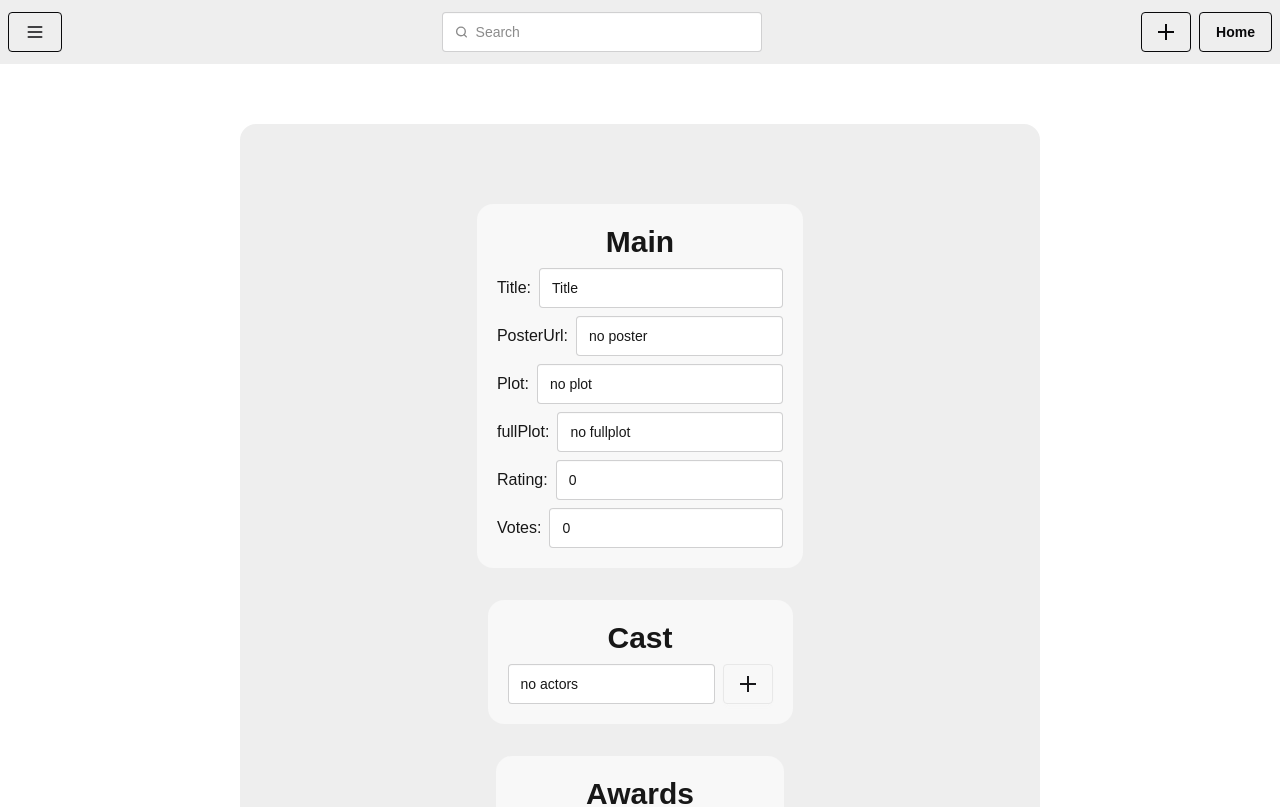
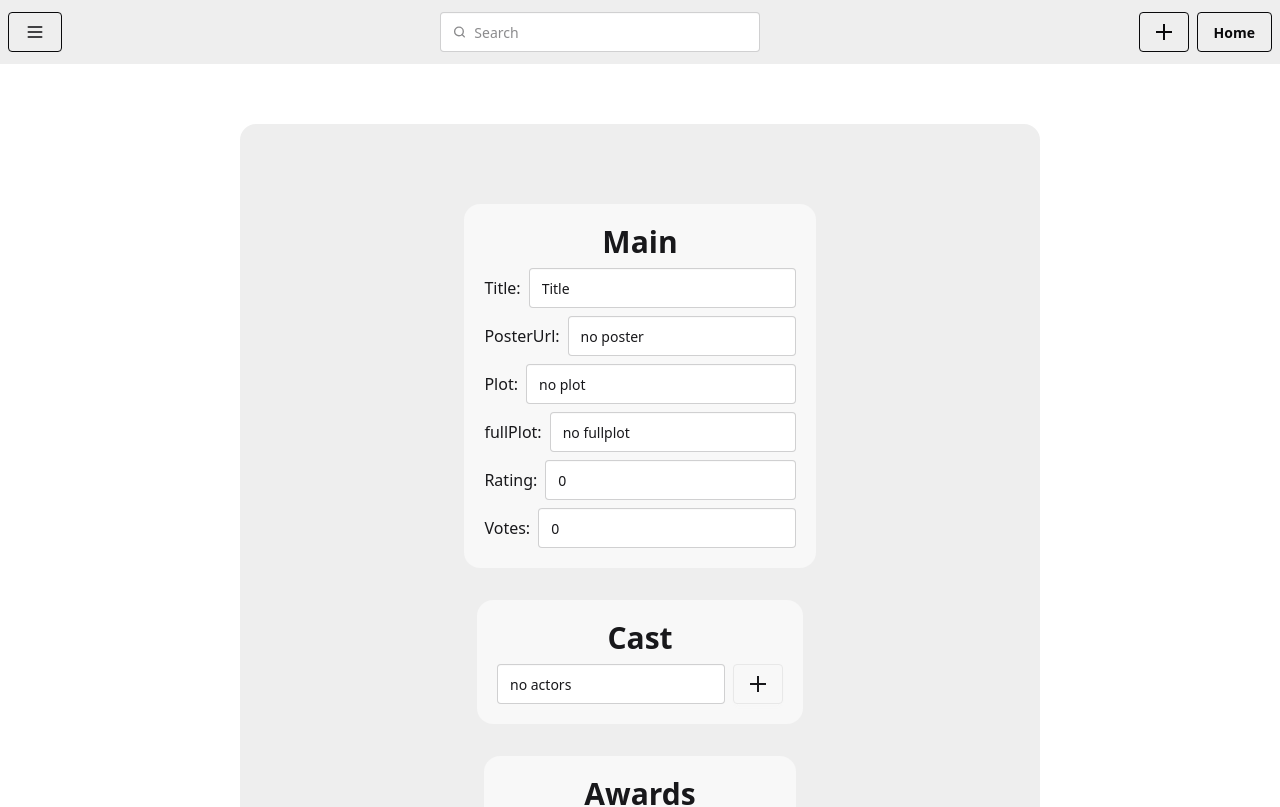
Before and after one commit to viniciustixu/CRUD, a Next.js app: page /newMovie in a window 1280 px wide. Shown: the top 807 px of the page. Built offline with nearby package versions, Linux system fonts and the light colour scheme.

Commit message:
color fix

```diff
--- a/app/globals.css
+++ b/app/globals.css
@@ -2,28 +2,3 @@
 @plugin "daisyui" {
   exclude: rootscrollgutter;
 }
-
-:root {
-  --background: #ffffff;
-  --foreground: #171717;
-}
-
-@theme inline {
-  --color-background: var(--background);
-  --color-foreground: var(--foreground);
-  --font-sans: var(--font-geist-sans);
-  --font-mono: var(--font-geist-mono);
-}
-
-@media (prefers-color-scheme: dark) {
-  :root {
-    --background: #0a0a0a;
-    --foreground: #ededed;
-  }
-}
-
-body {
-  background: var(--background);
-  color: var(--foreground);
-  font-family: Arial, Helvetica, sans-serif;
-}
```
